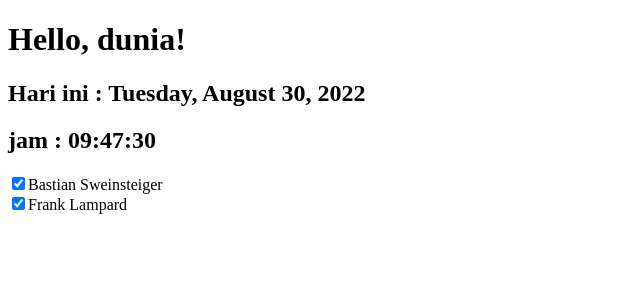
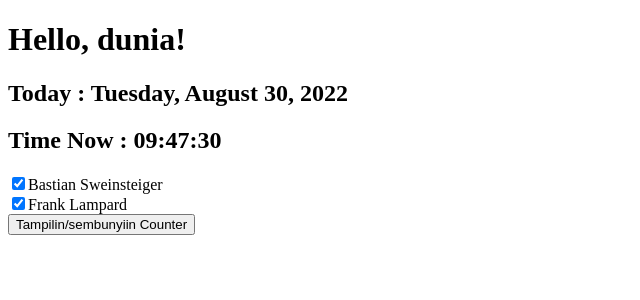
Before and after one commit to riandroraul/react-basic, a React (Create React App) app: page / in a window 1280 px wide. Shown: the top 300 px of the page, without its empty margins (0-640 px from the left). Built offline with nearby package versions, Linux system fonts and the light colour scheme.

Commit message:
first commit

```diff
--- a/src/App.js
+++ b/src/App.js
@@ -1,5 +1,6 @@
 import Clock2 from "./components/Function/Clock2";
 import Todos from "./components/Function/Reducer/CobaReducer";
+import CobaUseEffect from "./components/Function/cobaUseEffect";
 
 function App() {
   return (
@@ -14,6 +15,7 @@ function App() {
     <>
       <Clock2 />
       <Todos />
+      <CobaUseEffect />
     </>
   );
 }
--- a/src/components/Function/Clock2.js
+++ b/src/components/Function/Clock2.js
@@ -1,4 +1,4 @@
-import React, { useEffect, useState,useReducer } from "react";
+import React, { useEffect, useState, useReducer } from "react";
 
 const Clock2 = () => {
   const [time, setTime] = useState({ date: new Date(), date2: new Date() });
@@ -17,7 +17,7 @@ const Clock2 = () => {
     <div>
       <h1>Hello, dunia!</h1>
       <h2>
-        Hari ini :{"   "}
+        Today : {"   "}
         {date2.toLocaleDateString(undefined, {
           weekday: "long",
           year: "numeric",
@@ -25,7 +25,7 @@ const Clock2 = () => {
           day: "numeric",
         })}
       </h2>
-      <h2>jam : {date.toLocaleTimeString("en-GB")}</h2>
+      <h2>Time Now : {date.toLocaleTimeString("en-GB")}</h2>
     </div>
   );
 };
--- /dev/null
+++ b/src/components/Function/cobaUseEffect.js
@@ -0,0 +1,64 @@
+import React, { useEffect, useState } from "react";
+
+const Counter = (props) => {
+  const [count, setCount] = useState(props.start);
+
+  useEffect(
+    () => {
+      console.log("Counter mounted");
+    },
+    // ga ada dependency, jadi useEffect
+    // ini hanya dijalanin satu kali
+    []
+  );
+
+  useEffect(
+    () => {
+      let currentCount = props.start;
+      const timer = setInterval(() => {
+        setCount(currentCount++);
+      }, 1000);
+
+      // fn ini dijalanin kalo komponen
+      // dihapus dari app
+      return function () {
+        console.log("Counter unmounted");
+        clearInterval(timer);
+      };
+    },
+    // useEffect ini hanya dijalanin lagi
+    // kalo props.start berubah
+    [props.start]
+  );
+
+  useEffect(
+    () => {
+      console.log("Count updated");
+    },
+    // useEffect ini hanya dijalanin lagi
+    // kalo count berubah
+    [count]
+  );
+
+  return <div className="counter">{count}</div>;
+};
+
+const CobaUseEffect = () => {
+  const [showCounter, setShowCounter] = useState(false);
+
+  return (
+    <div className="App">
+      <button
+        onClick={() => {
+          setShowCounter(!showCounter);
+        }}
+      >
+        Tampilin/sembunyiin Counter
+      </button>
+
+      {showCounter && <Counter start={10} />}
+    </div>
+  );
+};
+
+export default CobaUseEffect;
```
